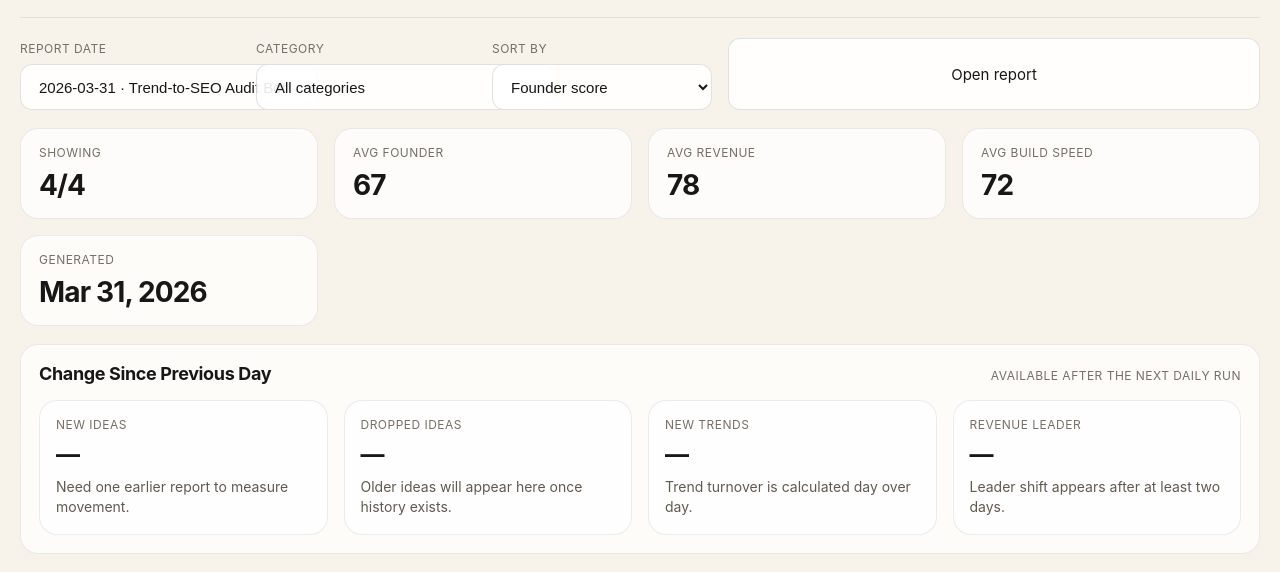
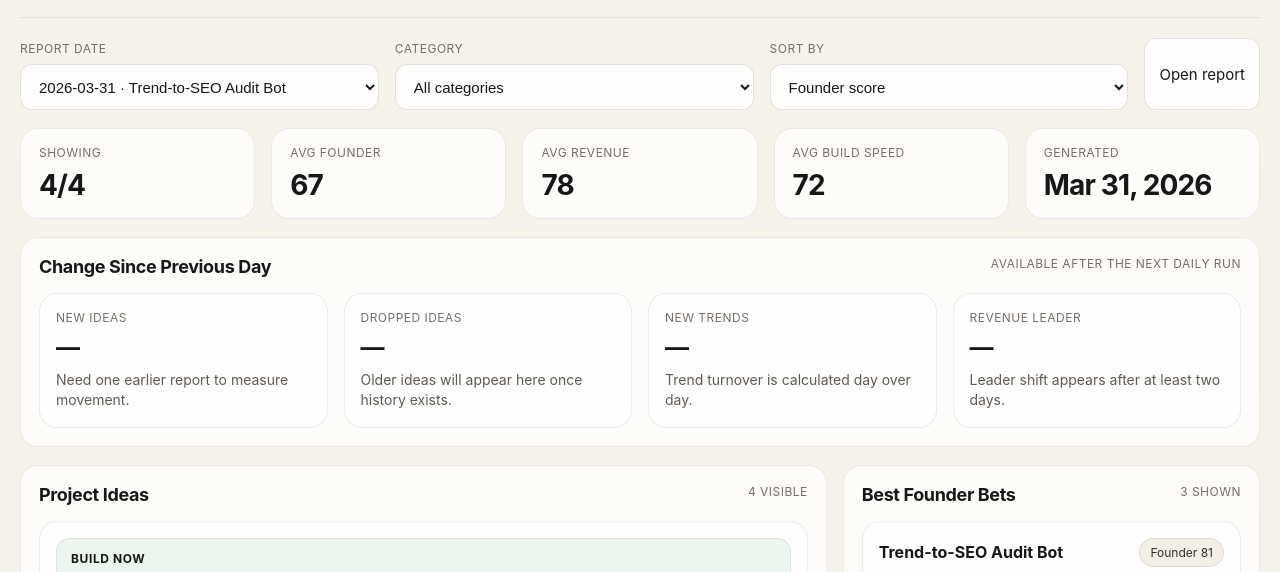
Before and after one commit to yzkeedev/githubOrganizer, a plain HTML site: page docs/index.html in a window 1280 px wide. Shown: the part 149-721 px from the top of the page. Drawn offline with Linux system fonts and the light colour scheme.

Commit message:
fix: improve responsive dashboard layout

```diff
--- a/docs/styles.css
+++ b/docs/styles.css
@@ -115,7 +115,7 @@ h1 {
 }
 
 .toolbar {
-  grid-template-columns: repeat(3, minmax(0, 220px)) auto;
+  grid-template-columns: repeat(3, minmax(0, 1fr)) auto;
   align-items: end;
   margin-bottom: 18px;
 }
@@ -140,10 +140,11 @@ select,
   display: inline-flex;
   align-items: center;
   justify-content: center;
+  white-space: nowrap;
 }
 
 .stats {
-  grid-template-columns: repeat(4, minmax(0, 1fr));
+  grid-template-columns: repeat(auto-fit, minmax(180px, 1fr));
   margin-bottom: 18px;
 }
 
@@ -165,7 +166,8 @@ select,
 .panel-header {
   display: flex;
   justify-content: space-between;
-  align-items: baseline;
+  align-items: flex-start;
+  flex-wrap: wrap;
   gap: 10px;
   margin-bottom: 16px;
 }
```
